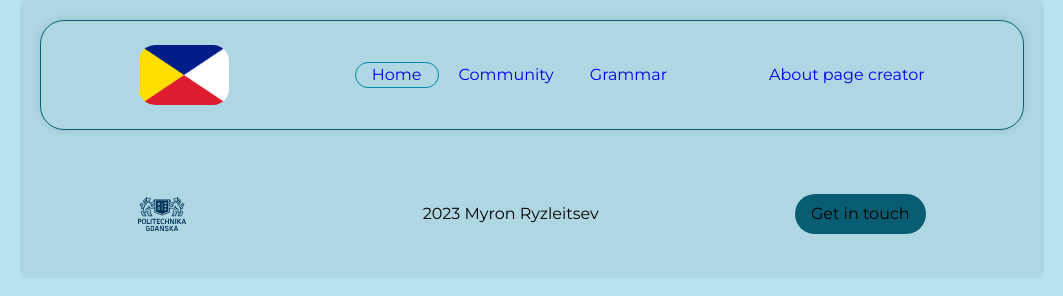
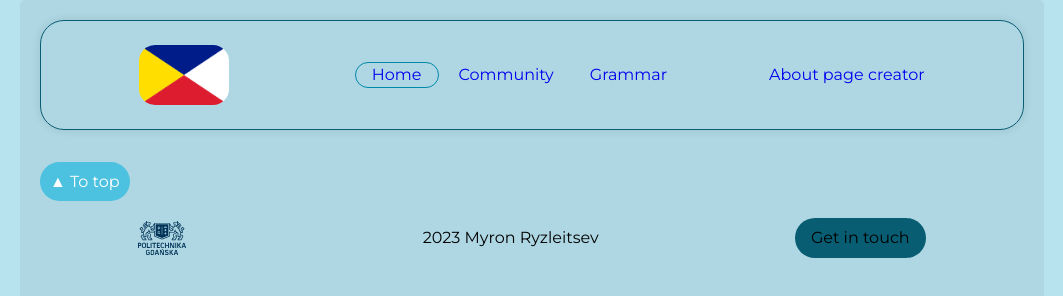
Before and after one commit to mryzleitsev/mezduslovjansky-jezyk, a plain HTML site: page index.html in a window 1280 px wide. Shown: the whole page, without its empty margins (108-1171 px from the left). Drawn offline with Linux system fonts and the light colour scheme.

Commit message:
scroll button

```diff
--- a/index.html
+++ b/index.html
@@ -38,7 +38,7 @@
 
     </header>
     <main>
-
+        <a href="#" id="scrollToTopBtn" title="to top">&#9650; To top</a>
     </main>
     <footer>
         <a href="https://pg.edu.pl/"><img id="pg-img" src="res/193012.svg" alt="pg logo"></a>
--- a/style.css
+++ b/style.css
@@ -220,6 +220,7 @@ input:focus, textarea:focus {
 
 .card__body{
     padding: 10px;
+    overflow-x: auto;
 }
 
 .table {
@@ -234,6 +235,17 @@ input:focus, textarea:focus {
 }
 .table td.s{
     background-color: rgba(9, 93, 114, 0.42);
+}
+#scrollToTopBtn {
+    background-color: #4cc1e0;
+    color: #fff;
+    border: none;
+    border-radius: 5vw;
+    padding: 10px;
+    text-decoration: none;
+}
+#scrollToTopBtn:hover {
+    background-color: #0088a9;
 }
 
 @media (max-width: 992px) {
```
Also changed, not shown: community.html (+1 -0 lines), grammar.html (+3 -0 lines).
